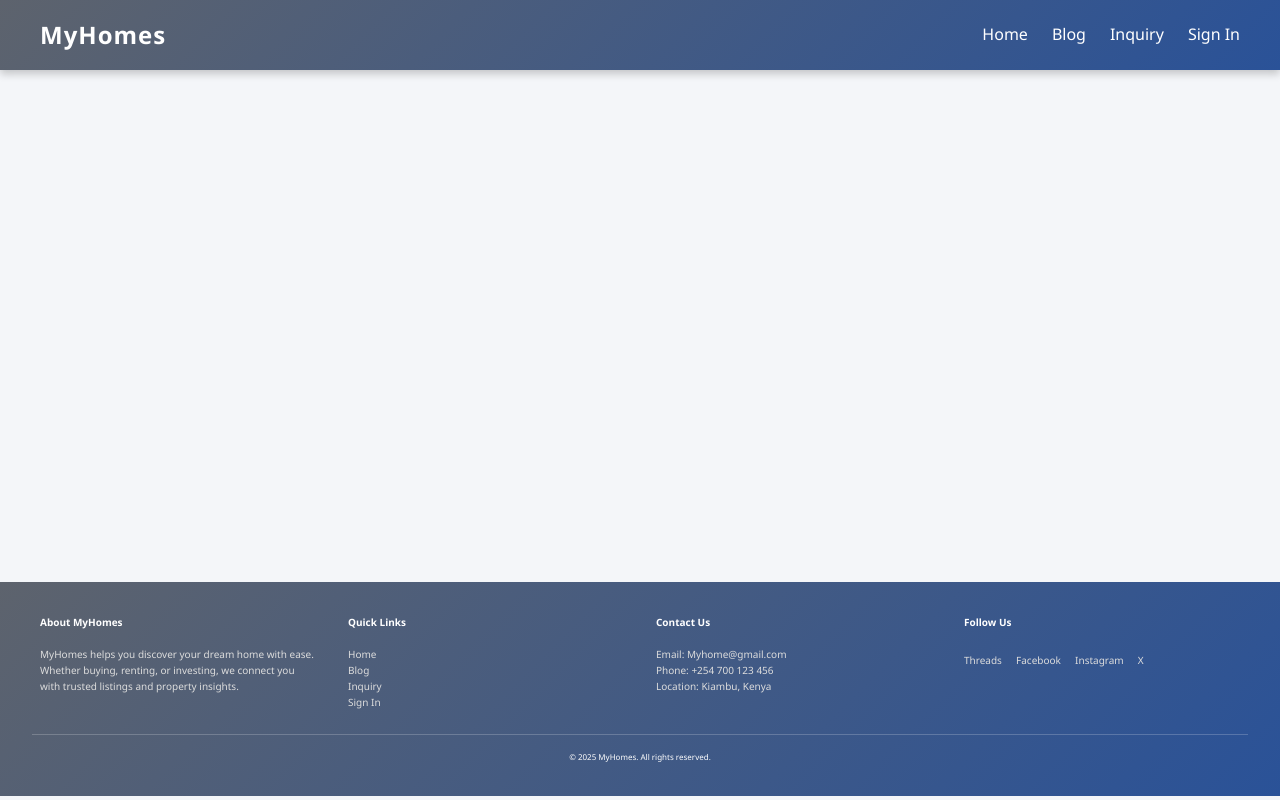
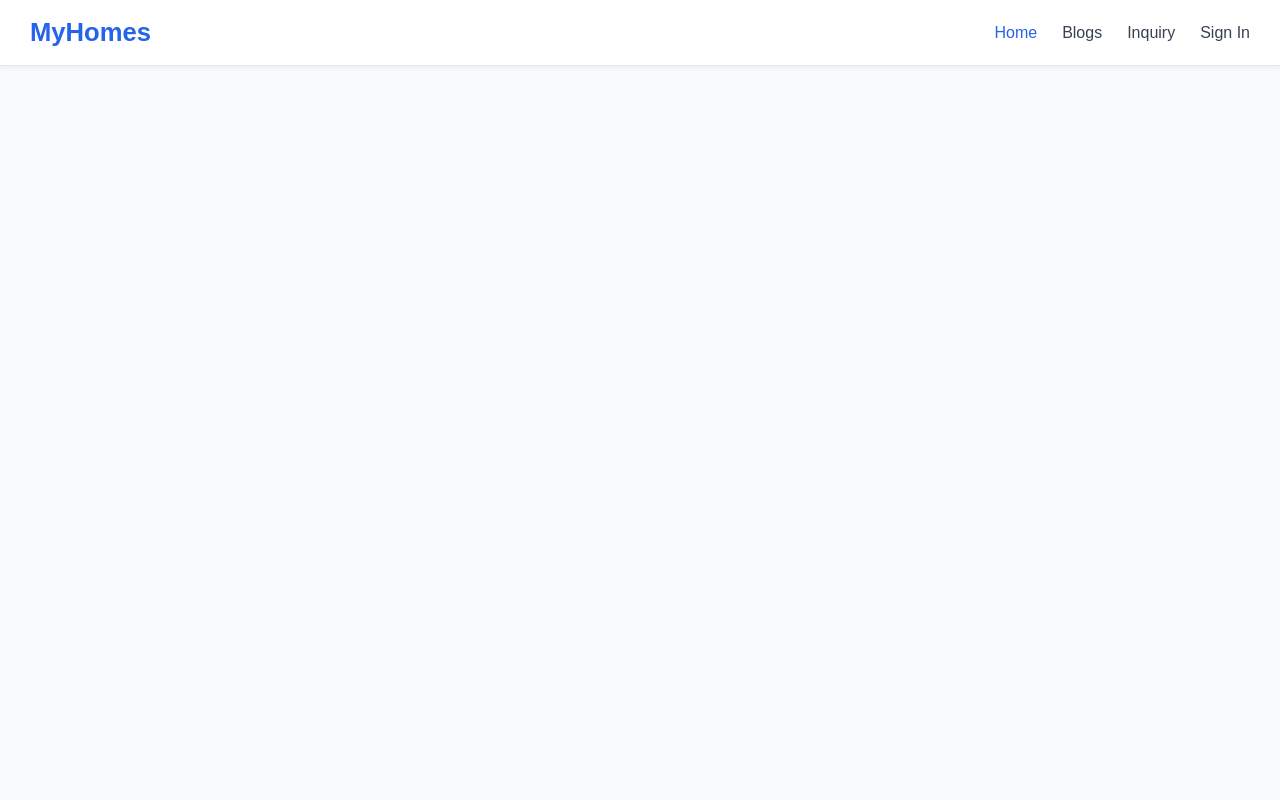
Before and after one commit to nep-a/MyHomes, a Django app: page /starter/ in a window 1280 px wide. Run offline with Django 5.2, Linux system fonts and the light colour scheme.

Commit message:
new 4 changes made

```diff
--- /dev/null
+++ b/static/css/starter.css
@@ -0,0 +1,26 @@
+.listing-card {
+  background-color: #f9f9f9;
+  padding: 16px;
+  margin: 16px 0;
+  border-radius: 8px;
+  box-shadow: 0 2px 6px rgba(0, 0, 0, 0.08);
+}
+
+.title {
+  margin: 0 0 8px;
+  font-size: 20px;
+  color: #333;
+}
+
+.content {
+  margin: 0 0 12px;
+  font-size: 16px;
+  color: #555;
+}
+
+.meta {
+  font-size: 14px;
+  color: #888;
+  display: flex;
+  justify-content: space-between;
+}
--- a/storeapp/admin.py
+++ b/storeapp/admin.py
@@ -1,5 +1,6 @@
 from django.contrib import admin
-from storeapp.models import Contacts,Featured_houses
+from storeapp.models import Contacts,Featured_houses,blog
 # Register your models here.
 admin.site.register(Contacts)
 admin.site.register(Featured_houses)
+admin.site.register(blog)
--- a/storeapp/templates/home.html
+++ b/storeapp/templates/home.html
@@ -18,7 +18,7 @@
     <nav>
       <ul class="nav-links">
         <li><a href="{% url 'home' %}" class="active">Home</a></li>
-        <li><a href="">Blogs</a></li>
+        <li><a href="{%url 'blog'%}">Blogs</a></li>
         <li><a href="">Inquiry</a></li>
         <li><a href="{% url 'login' %}">Sign In</a></li>
       </ul>
--- a/storeapp/templates/starter.html
+++ b/storeapp/templates/starter.html
@@ -1,184 +1,38 @@
+{% load static %}
+
 <!DOCTYPE html>
 <html lang="en">
 <head>
   <meta charset="UTF-8">
   <meta name="viewport" content="width=device-width, initial-scale=1.0">
   <title>MyHomes</title>
-  {%load static %}
-  <style>
-    * {
-      margin: 0;
-      padding: 0;
-      box-sizing: border-box;
-    }
-
-    body {
-      font-family: "Segoe UI", Arial, sans-serif;
-      line-height: 1.6;
-      background-color: #f4f6f9;
-      color: #333;
-    }
-
-    /* Header */
-    header {
-      background: linear-gradient(135deg, #5d636d, #2a5298);
-      color: #fff;
-      padding: 1rem 2rem;
-      position: sticky;
-      top: 0;
-      z-index: 1000;
-      box-shadow: 0 4px 8px rgba(0,0,0,0.2);
-    }
-
-    .navbar {
-      display: flex;
-      justify-content: space-between;
-      align-items: center;
-      max-width: 1200px;
-      margin: auto;
-    }
-
-    .logo {
-      font-size: 1.5rem;
-      font-weight: bold;
-      letter-spacing: 1px;
-    }
-
-    .nav-links {
-      display: flex;
-      gap: 1.5rem;
-    }
-
-    .nav-links a {
-      text-decoration: none;
-      color: #fff;
-      font-weight: 300;
-      transition: color 0.3s ease;
-    }
-
-    .nav-links a:hover {
-      color: #ffd700;
-    }
-
-    /* Main */
-    main {
-      min-height: 60vh;
-      padding: 2rem;
-    }
-
-    /* Footer */
-    footer {
-      background: linear-gradient(135deg, #5d636d, #2a5298);
-      color: #fff;
-      padding: 2rem;
-      margin-top: 2rem;
-    }
-
-    .footer-container {
-      display: grid;
-      grid-template-columns: repeat(auto-fit, minmax(200px, 1fr));
-      gap: 2rem;
-      max-width: 1200px;
-      margin: auto;
-    }
-
-    .footer h3 {
-      margin-bottom: 1rem;
-      font-size: 10px;
-    }
-
-    .footer p,
-    .footer a {
-      font-size: 10px;
-      color: #ddd;
-      text-decoration: none;
-    }
-
-    .footer a:hover {
-      color: #ffd700;
-    }
-
-    .socials a {
-      margin-right: 10px;
-      font-size: 10px;
-    }
-
-    .footer-bottom {
-      text-align: center;
-      margin-top: 1.5rem;
-      font-size: 8px;
-      border-top: 1px solid rgba(255,255,255,0.2);
-      padding-top: 1rem;
-    }
-
-
-  </style>
+  <link rel="stylesheet" href="{% static 'css/featured.css' %}">
+  <link rel="stylesheet" href="{% static 'css/home.css' %}">
+  <link rel="stylesheet" href="{% static 'css/starter.css' %}">
 </head>
 <body>
-  <!-- Header -->
-  <header>
-    <nav class="navbar">
-      <div class="logo">MyHomes</div>
-      <!-- <div class="menu-toggle" onclick="toggleMenu()">☰</div> -->
-      <div class="nav-links" id="navLinks">
-        <a href="#">Home</a>
-        <a href="#">Blog</a>
-        <a href="#">Inquiry</a>
-        <a href="{%url 'register'%}">Sign In</a>
-      </div>
+
+<!-- ===== NAVBAR ===== -->
+<header class="navbar">
+  <div class="container">
+    <h1 class="logo">MyHomes</h1>
+    <nav>
+      <ul class="nav-links">
+        <li><a href="{% url 'home' %}" class="active">Home</a></li>
+        <li><a href="{%url 'blog'%}">Blogs</a></li>
+        <li><a href="">Inquiry</a></li>
+        <li><a href="{% url 'login' %}">Sign In</a></li>
+      </ul>
     </nav>
-  </header>
+  </div>
+</header>
 
-  <!-- Main -->
-  <main>
-    <!-- Empty for now -->
-    {% block body %}
-    {% endblock %}
-    </main>
+<main>
+  {%block body%}
 
-  <!-- Footer -->
-  <footer>
-    <div class="footer-container footer">
-      <div>
-        <h3>About MyHomes</h3>
-        <p>MyHomes helps you discover your dream home with ease. Whether buying, renting, or investing, we connect you with trusted listings and property insights.</p>
-      </div>
+  {%endblock%}
 
-      <div>
-        <h3>Quick Links</h3>
-        <p><a href="#">Home</a></p>
-        <p><a href="#">Blog</a></p>
-        <p><a href="#">Inquiry</a></p>
-        <p><a href="{% url 'register'%}">Sign In</a></p>
-      </div>
+</main>
 
-      <div>
-        <h3>Contact Us</h3>
-        <p>Email: Myhome@gmail.com</p>
-        <p>Phone: +254 700 123 456</p>
-        <p>Location: Kiambu, Kenya</p>
-      </div>
-
-      <div>
-        <h3>Follow Us</h3>
-        <div class="socials">
-          <a href="#">Threads</a>
-          <a href="#">Facebook</a>
-          <a href="#">Instagram</a>
-          <a href="#">X</a>
-        </div>
-      </div>
-    </div>
-
-    <div class="footer-bottom">
-      <p>&copy; 2025 MyHomes. All rights reserved.</p>
-    </div>
-  </footer>
-
-  <script>
-    function toggleMenu() {
-      document.getElementById("navLinks").classList.toggle("show");
-    }
-  </script>
 </body>
 </html>
--- a/storeapp/urls.py
+++ b/storeapp/urls.py
@@ -9,6 +9,7 @@ urlpatterns = [
     path('register/', views.register,name='register'),
     path('login/', views.login_view,name='login'),
     path('dashboard/', views.dashboard,name='dashboard'),
+    path('blog/', views.blog_view, name='blog'),
     path('starter/', views.starter),
 
 ]
--- a/storeapp/views.py
+++ b/storeapp/views.py
@@ -2,7 +2,7 @@ from django.shortcuts import render,redirect
 from django.contrib.auth import authenticate, login
 from django.contrib.auth.decorators import login_required
 from django.contrib.auth.models import User
-from storeapp.models import Contacts,Featured_houses
+from storeapp.models import Contacts,Featured_houses,blog
 from django.contrib import messages
 # Create your views here.
 
@@ -82,3 +82,7 @@ def dashboard(request):
                }
 
     return render(request, 'dashboard.html', context)
+
+def blog_view(request):
+    blogs = blog.objects.all() # Fetch all blog posts, ordered by creation date
+    return render(request, 'blog.html', {'blogs': blogs})
```
Also changed, not shown: storeapp/models.py (+9 -0 lines), storeapp/templates/blog.html (added, +23 -0 lines), README.md, db.sqlite3, media/featured_houses/pexels-vividcafe-681331_pGtWLq7.jpg (added), storeapp/migrations/0009_blog.py (added).
